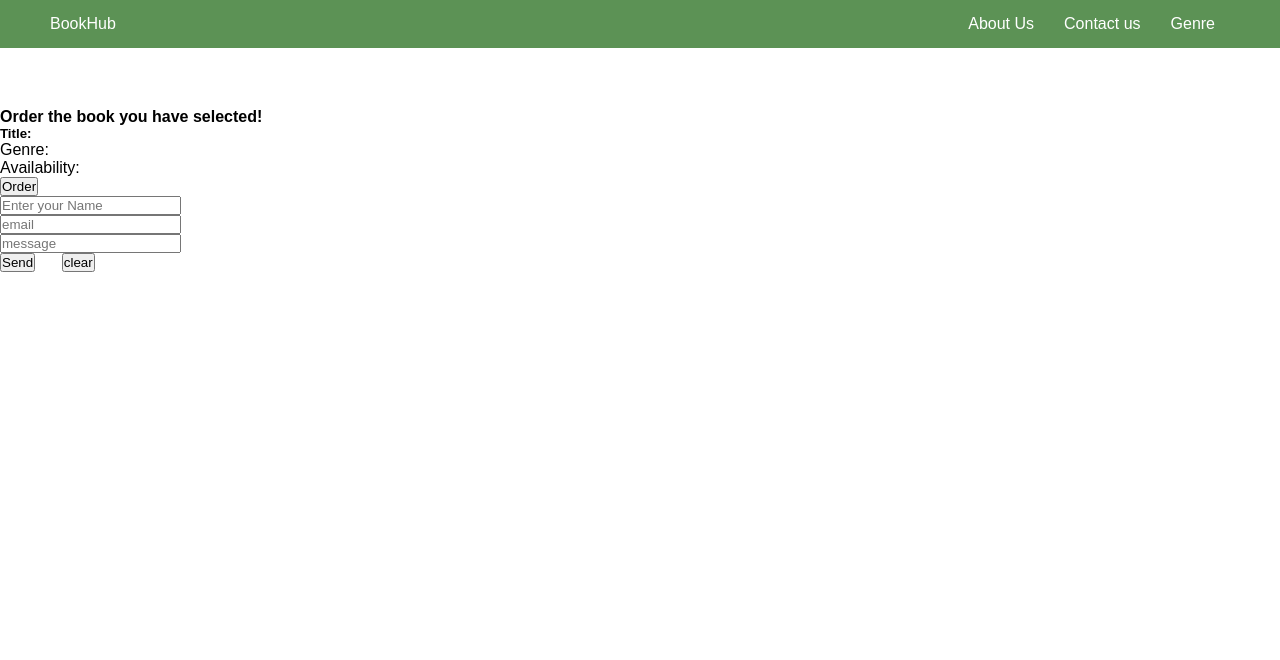
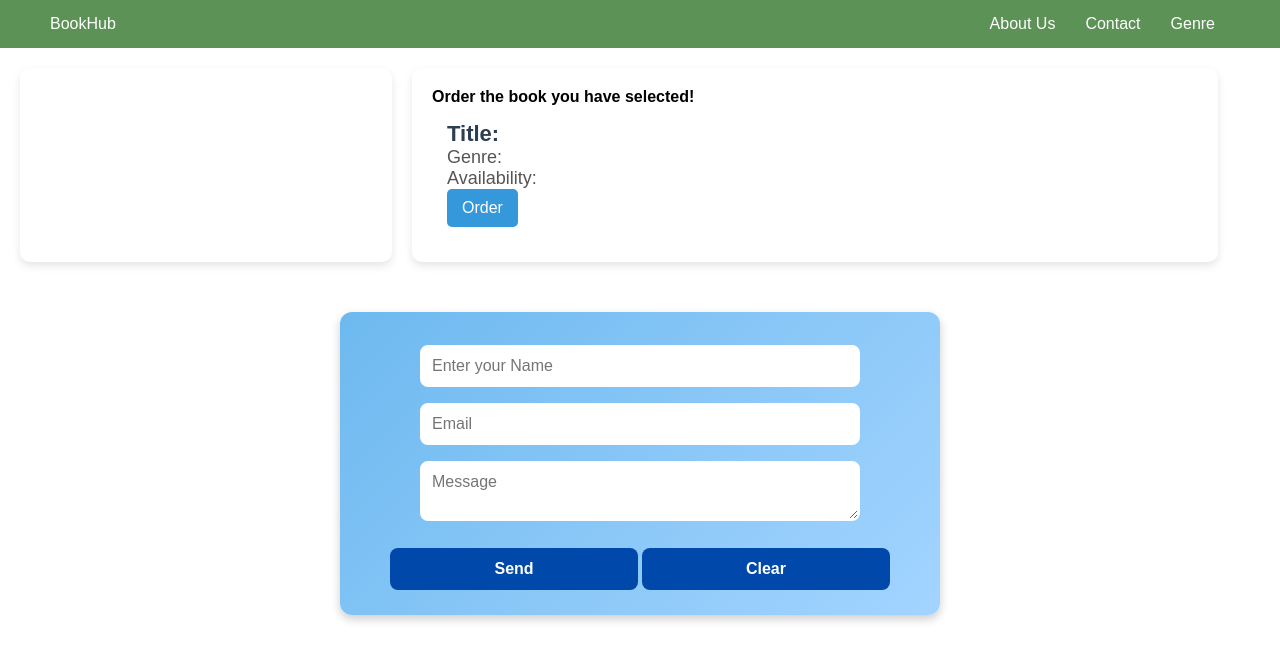
Before and after one commit to TheWilliams254/BooksHub, a plain HTML site: page index.html in a window 1280 px wide. Drawn offline with Linux system fonts and the light colour scheme; no server answers.

Commit message:
adding a feedback form

```diff
--- a/index.html
+++ b/index.html
@@ -12,37 +12,40 @@
         <nav>
             <ul>
                 <li><a href="#">About Us</a></li>
-                <li><a href="#">Contact us</a></li>
-                <li>Genre</li>
+                <li><a href="#">Contact</a></li>
+                <li><a href="#">Genre</a></li>
             </ul>
         </nav>
     </header>
 
     <div class="container">
         <aside>
-            <ul id="books">
-
-            </ul>
+            <ul id="books"></ul>
         </aside>
         <main>
             <h4>Order the book you have selected!</h4>
             <div class="Books-info">
                 <div class="details">
-                    <h5 id="title">Title:</h3>
+                    <h5 id="title">Title:</h5>
                     <p id="type">Genre:</p>
                     <p id="available">Availability:</p>
                     <button id="order-book">Order</button>
                 </div>
             </div>
         </main>
+    </div>
 
-        <section id="Contact">
-            <input type="text" id="name" placeholder="Enter your Name"><br>
-            <input type="email" id="email" placeholder="email"><br>
-            <input type="textarea" id="text-area" placeholder="message"><br>
-            <button id="submit">Send</button> &nbsp; &nbsp; &nbsp;<button id="clear">clear</button>
+    <section id="Contact">
+        <form>
+            <input type="text" id="name" placeholder="Enter your Name" required><br>
+            <input type="email" id="email" placeholder="Email" required><br>
+            <textarea id="text-area" placeholder="Message" required></textarea><br>
 
-        </section>
-    <script src="./script.js"> </script>
+            <button type="submit" id="submit">Send</button>
+            <button type="reset" id="clear">Clear</button>
+        </form>
+    </section>
+
+    <script src="./script.js"></script>
 </body>
 </html>
--- a/style.css
+++ b/style.css
@@ -62,3 +62,121 @@
     max-width: 400px;
     margin: auto;
 }
+.container {
+  display: flex;
+  gap: 20px;
+  padding: 20px;
+}
+aside {
+  width: 30%;
+  background: white;
+  padding: 15px;
+  border-radius: 10px;
+  box-shadow: 0 4px 8px rgba(0, 0, 0, 0.1);
+}
+#books {
+  list-style: none;
+  padding: 0;
+}
+main {
+  width: 65%;
+  background: white;
+  padding: 20px;
+  border-radius: 10px;
+  box-shadow: 0 4px 8px rgba(0, 0, 0, 0.1);
+}
+.Books-info {
+  display: flex;
+  flex-direction: column;
+  gap: 10px;
+  padding: 15px;
+  border-radius: 10px;
+}
+.details h5 {
+  font-size: 22px;
+  font-weight: bold;
+  color: #2c3e50;
+}
+.details p {
+  font-size: 18px;
+  color: #555;
+}
+button {
+  background-color: #3498db;
+  color: white;
+  border: none;
+  padding: 10px 15px;
+  font-size: 16px;
+  border-radius: 5px;
+  cursor: pointer;
+  transition: background 0.3s ease;
+}
+button:hover {
+  background-color: #2980b9;
+}
+#Contact {
+  width: 100%;
+  max-width: 600px;
+  margin: 30px auto;
+  padding: 25px;
+  background: linear-gradient(135deg, #6db9ef, #a3d4ff); /* Gradient Background */
+  border-radius: 12px;
+  box-shadow: 0 4px 10px rgba(0, 0, 0, 0.2);
+  text-align: center;
+  color: white;
+}
+
+/* Input Fields */
+#Contact input,
+#Contact textarea {
+  width: 80%;
+  max-width: 500px;
+  padding: 10px;
+  margin: 8px 0;
+  border: 2px solid #fff;
+  border-radius: 8px;
+  outline: none;
+  font-size: 16px;
+  transition: all 0.3s ease-in-out;
+}
+
+/* Input Focus Effect */
+#Contact input:focus,
+#Contact textarea:focus {
+  border-color: #0048aa;
+  background: #f1faff;
+  color: #000;
+}
+
+/* Stylish Buttons */
+#Contact button {
+  width: 45%;
+  padding: 12px;
+  margin-top: 15px;
+  border: none;
+  border-radius: 8px;
+  background: #0048aa;
+  color: white;
+  font-size: 16px;
+  font-weight: bold;
+  cursor: pointer;
+  transition: all 0.3s ease-in-out;
+}
+
+/* Button Hover Effect */
+#Contact button:hover {
+  background: #002e73;
+  transform: scale(1.05);
+}
+
+/* Responsive Styling */
+@media screen and (max-width: 768px) {
+  #Contact {
+      width: 90%;
+  }
+
+  #Contact input,
+  #Contact textarea {
+      width: 100%;
+  }
+}
```
Also changed, not shown: images/image.png (added).
